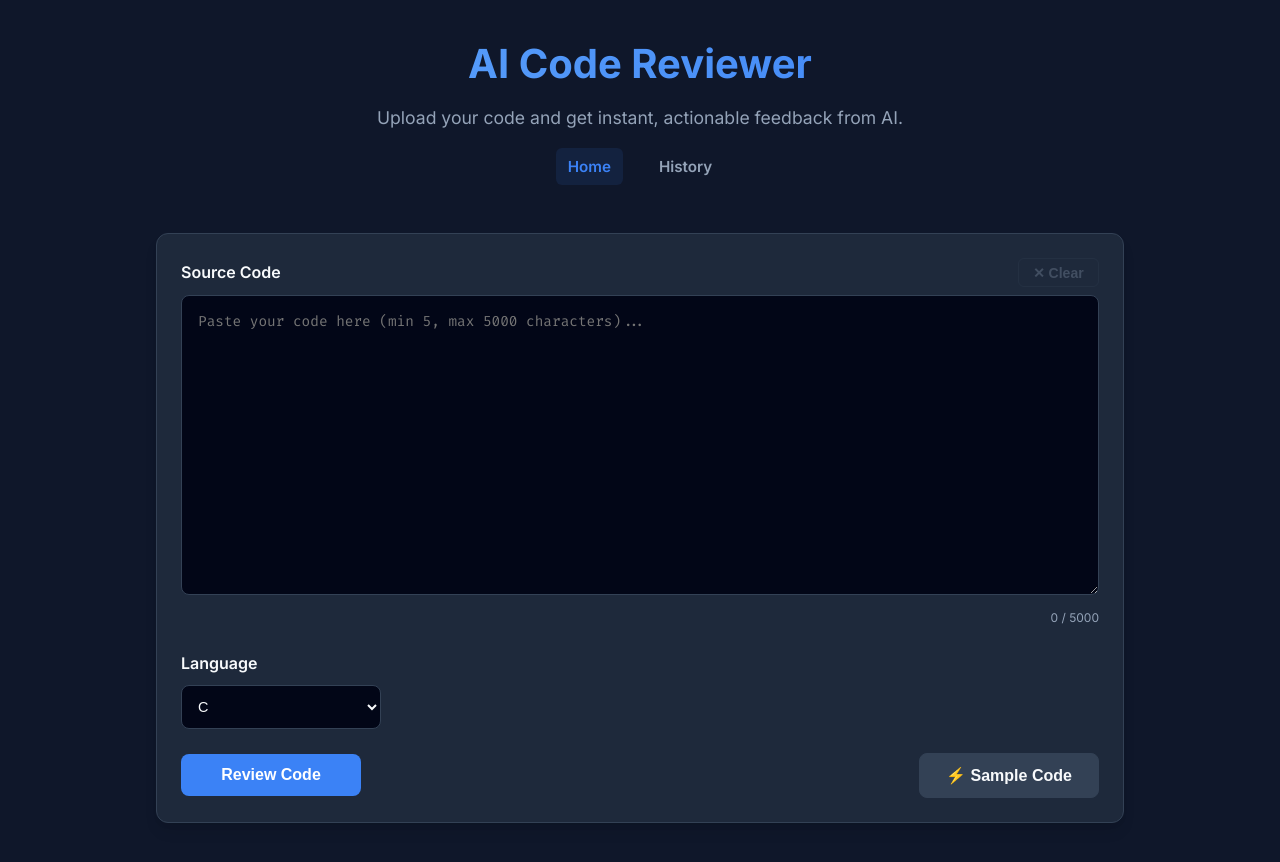
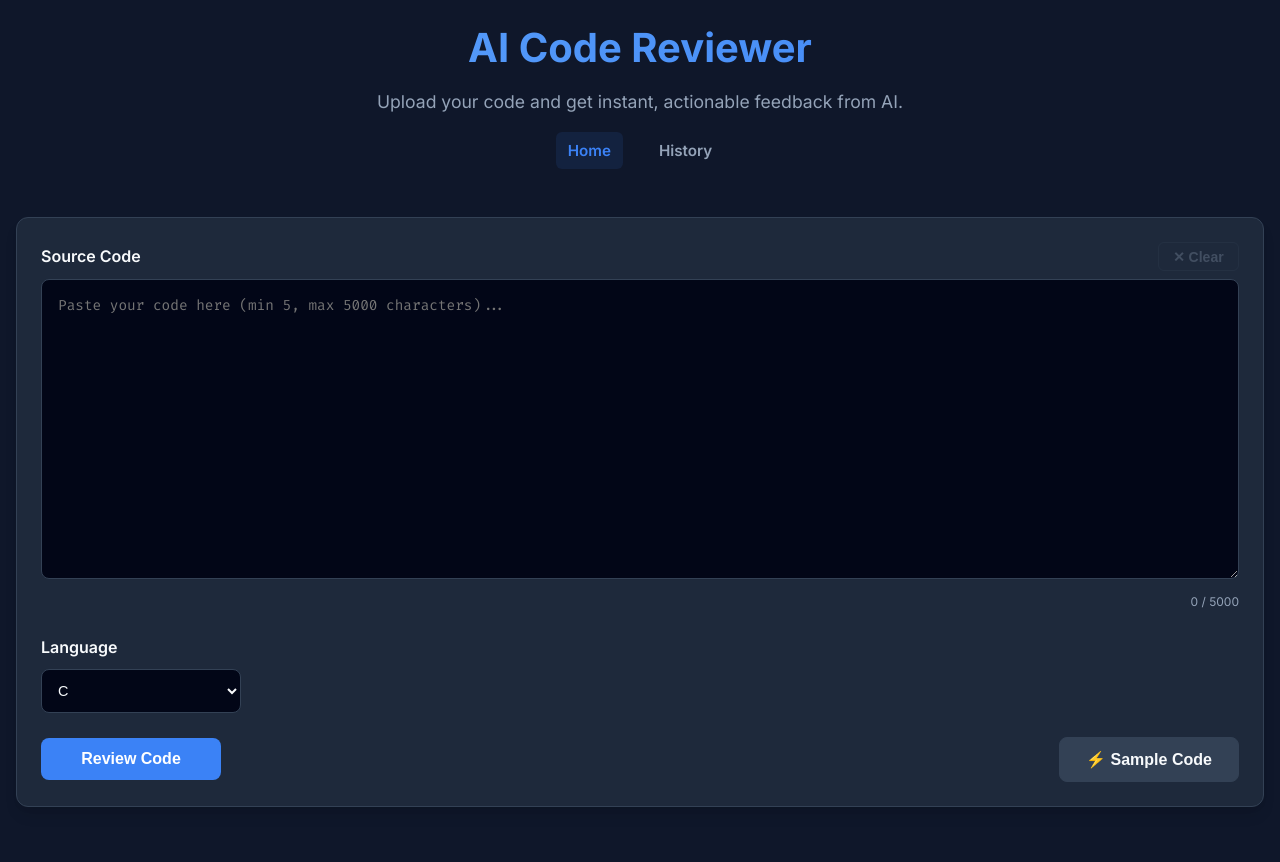
Before and after one commit to Sarvan-12/ai-code-review-tool, a React app in the folder frontend/: page / in a window 1280 px wide. Shown: the top 862 px of the page. Built offline with nearby package versions, Linux system fonts and the light colour scheme; the HTML template or start-up script is replaced by a standard one.

Commit message:
style: final dashboard margin refinement

```diff
--- a/frontend/src/App.css
+++ b/frontend/src/App.css
@@ -31,7 +31,14 @@ body {
 }
 
 .container {
-  max-width: 1000px;
+  width: 100%;
+  margin: 0 auto;
+  padding: 1rem;
+}
+
+/* Use this for pages that need a maximum readable width (like MainPage) */
+.container-centered {
+  max-width: 1100px;
   margin: 0 auto;
   padding: 2rem 1rem;
 }
@@ -416,10 +423,10 @@ textarea:focus {
 /* ── History Page ──────────────────────────────────────────────────────────── */
 .history-layout {
   display: flex;
-  gap: 1rem;
+  gap: 1.5rem;
   height: calc(100vh - 120px);
-  width: 90vw; /* 90% of viewport width */
-  margin: 0.5rem auto 0; /* Center it */
+  width: 93vw; /* Subtle 3.5% margin on each side */
+  margin: 0 auto;
   transition: all 0.6s cubic-bezier(0.23, 1, 0.32, 1);
   overflow: hidden;
 }
@@ -461,8 +468,8 @@ textarea:focus {
   flex-grow: 1;
   height: 100%;
   display: grid;
-  grid-template-columns: 450px 1fr; /* Increased Middle column width */
-  gap: 1rem;
+  grid-template-columns: 500px 1fr; /* Larger middle column for wide screens */
+  gap: 1.5rem;
   opacity: 0;
   transform: scale(0.98);
   visibility: hidden;
```
